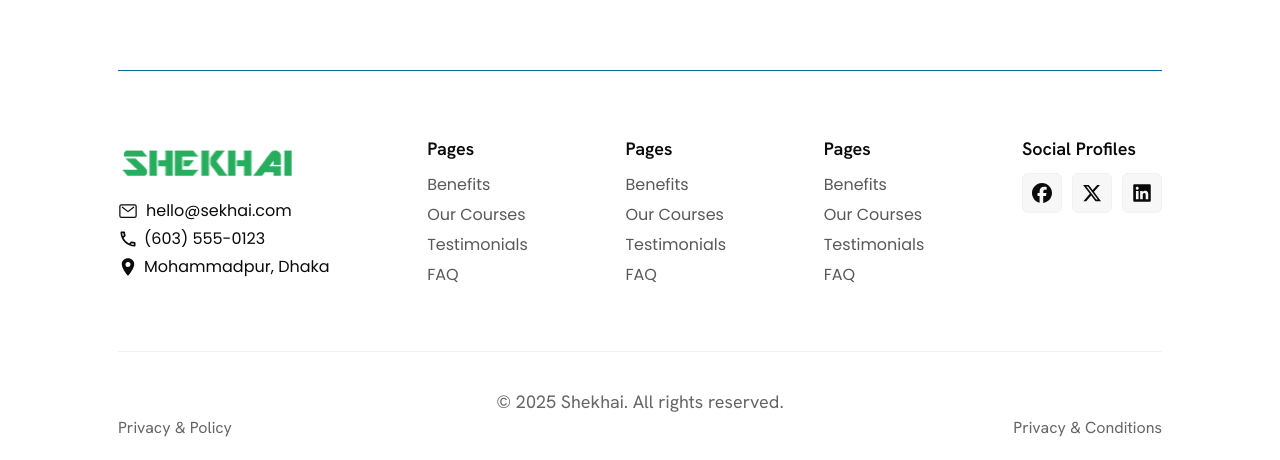
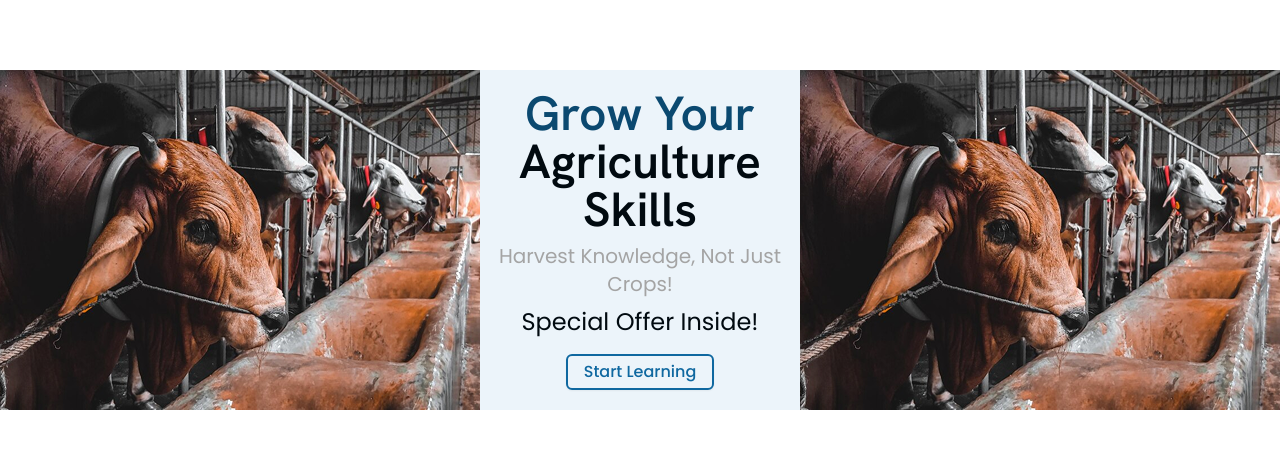
Before and after one commit to MohammadNaiem65/sekhai, a Next.js app: page / in a window 1280 px wide. Shown: the part 1523-1983 px from the top of the page. Built offline with nearby package versions, Linux system fonts and the light colour scheme.

Commit message:
add: created skillCTAOne component

```diff
--- a/src/app/(main)/page.js
+++ b/src/app/(main)/page.js
@@ -1,6 +1,8 @@
 import Hero from "@/components/home/hero";
 import MasonrySection from "@/components/home/masonrySection/masonrySection";
+import MentorSliderOne from "@/components/home/mentorSliderOne/mentorSliderOne";
 import OnDemandSkillsPromo from "@/components/home/OnDemandSkillsPromo";
+import SkillCTATwo from "@/components/home/skillCTAOne/skillCTAOne";
 
 export default function Home() {
   return (
@@ -8,6 +10,8 @@ export default function Home() {
       <Hero />
       <MasonrySection />
       <OnDemandSkillsPromo />
+      <MentorSliderOne />
+      <SkillCTATwo />
     </>
   );
 }
--- /dev/null
+++ b/src/components/home/skillCTAOne/content.jsx
@@ -0,0 +1,19 @@
+import { Button } from "@/components/ui/button";
+
+export default function Content() {
+  return (
+    <div className="text-center">
+      <h1 className="font-hanken_grotesk text-hero-headline leading-none font-semibold text-title-one">
+        Grow Your <br />
+        <span className="text-text-dark">Agriculture Skills</span>
+      </h1>
+      <h4 className="mt-2 text-xl text-gray">
+        Harvest Knowledge, Not Just Crops!
+      </h4>
+      <h4 className="mt-2 text-2xl text-text-dark">Special Offer Inside!</h4>
+      <Button variant="outline" className="mt-4 bg-transparent">
+        Start Learning
+      </Button>
+    </div>
+  );
+}
--- /dev/null
+++ b/src/components/home/skillCTAOne/skillCTAOne.jsx
@@ -0,0 +1,14 @@
+import Image from "next/image";
+import Content from "./content";
+
+export default function SkillCTAOne() {
+  return (
+    <section className="mt-[6.25rem] flex items-center justify-between bg-[#ECF4FA]">
+      <Image src="/farm.png" alt="skill image" width={480} height={340} />
+
+      <Content />
+
+      <Image src="/farm.png" alt="skill image" width={480} height={340} />
+    </section>
+  );
+}
```
Also changed, not shown: public/farm.png (added).
